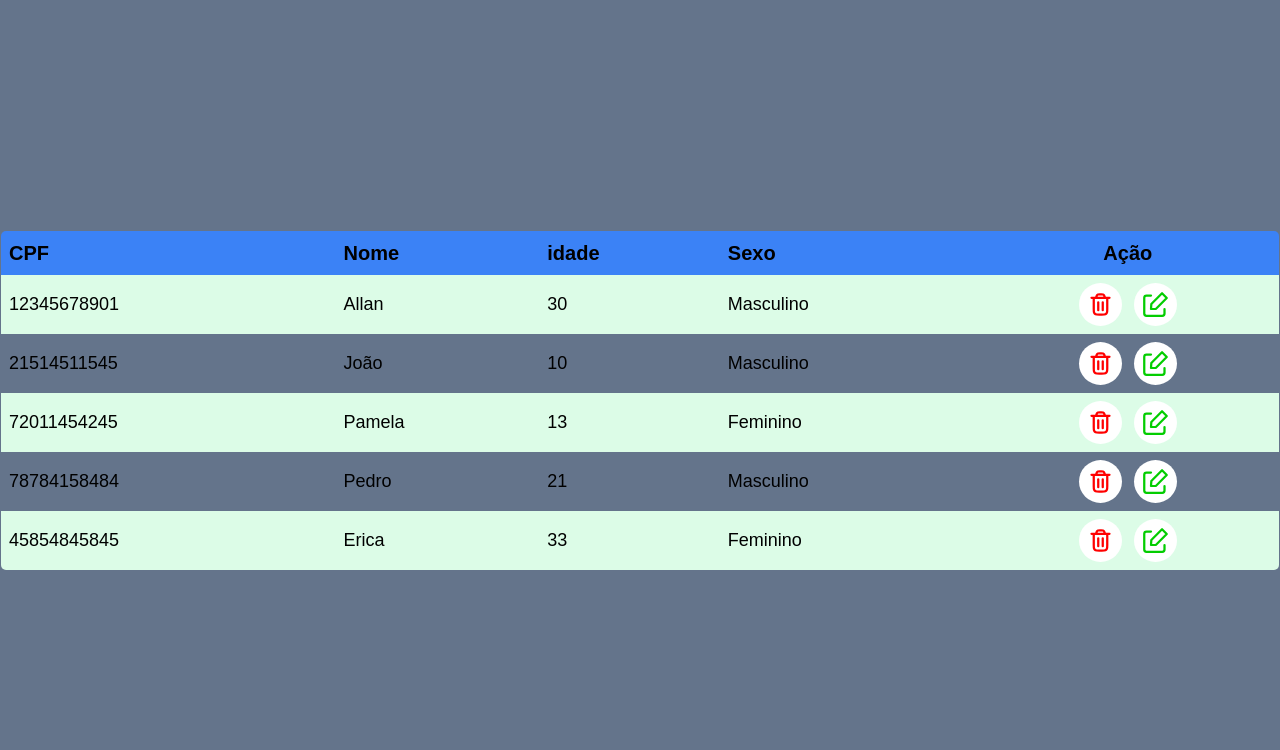
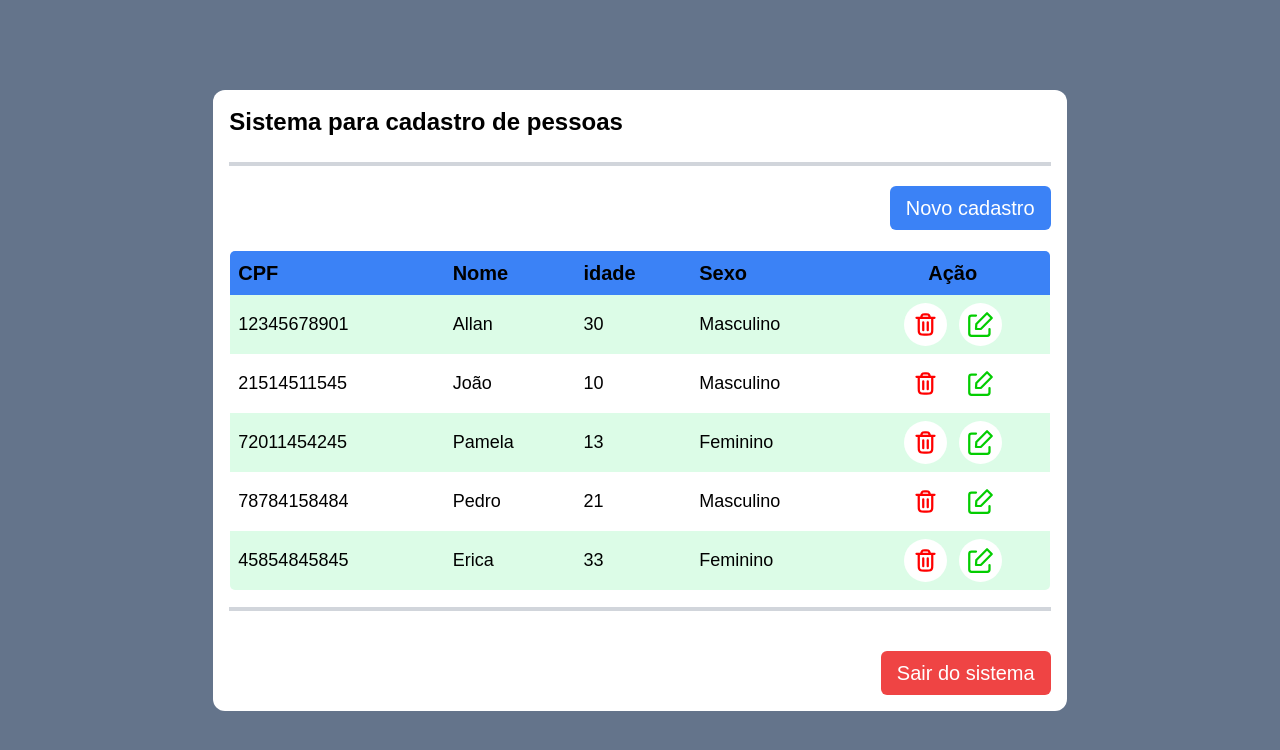
Before and after one commit to allanalmeida94/cadastro-pessoa, a Next.js app: page / in a window 1280 px wide. Shown: the top 750 px of the page. Built offline with nearby package versions, Linux system fonts and the light colour scheme.

Commit message:
chore: altera o layout do componente index

```diff
--- a/src/pages/index.tsx
+++ b/src/pages/index.tsx
@@ -1,6 +1,11 @@
+import Button from '@/components/Button';
+import RegisterForm from '@/components/RegisterForm';
 import Table from '@/components/Table';
+import Title from '@/components/Title';
 import { Person } from '@/components/types';
 import Head from 'next/head'
+import { useRouter } from 'next/router';
+import { useState } from 'react';
 
 const mockData: Person[] = [
   {cpf: 12345678901, name: "Allan", age: 30, gender: "Masculino" },
@@ -11,6 +16,51 @@ const mockData: Person[] = [
 ]
 
 export default function Home() {
+  const[isRegister, setIsRegister] = useState(false);
+  const router = useRouter();
+
+
+  function handleExit() {
+    router.push('/autenticacao')
+  }
+
+  function handleRegister() {
+    alert('Cadastro realizado!')
+  }
+
+  function handleChangeScreen() {
+    setIsRegister(!isRegister)
+  }
+
+  function renderTable() {
+    return (
+      <>
+        <div className='flex justify-end mb-5'>
+          <Button className='bg-blue-500 hover:bg-blue-700' handleClick={handleChangeScreen}>
+            Novo cadastro
+          </Button>
+        </div>
+        <Table mockData={mockData}/>
+      </>
+    )
+  }
+
+  function renderRegisterForm() {
+    return (
+      <>
+        <div className='flex justify-end mb-5 space-x-5'>
+          <Button className='bg-green-500 hover:bg-green-700' handleClick={handleRegister}>
+            Cadastrar
+          </Button>
+          <Button className='bg-orange-500 hover:bg-orange-700' handleClick={handleChangeScreen}>
+            Cancelar cadastro
+          </Button>
+        </div>
+        <RegisterForm />
+      </>
+    )
+  }
+
   return (
     <>
       <Head>
@@ -21,8 +71,20 @@ export default function Home() {
       </Head>
 
       <main>
-       <div className='flex h-screen justify-center items-center bg-slate-500'>
-        <Table mockData={mockData}/>
+       <div className='flex flex-col justify-center items-center h-screen bg-slate-500'>
+        <div className='w-2/3 p-4 bg-white rounded-xl'>
+          <Title titleName='Sistema para cadastro de pessoas' />
+          <hr className='mb-5 border-gray-300 border-2'/>
+
+          {isRegister ? (renderRegisterForm()):(renderTable())}
+
+          <hr className='mt-4 border-gray-300 border-2'/>
+          <div className='flex justify-end mt-10'>
+            <Button className='bg-red-500 hover:bg-red-700' handleClick={handleExit}>
+              Sair do sistema
+            </Button>
+          </div>
+        </div>
        </div>
       </main>
     </>
```
